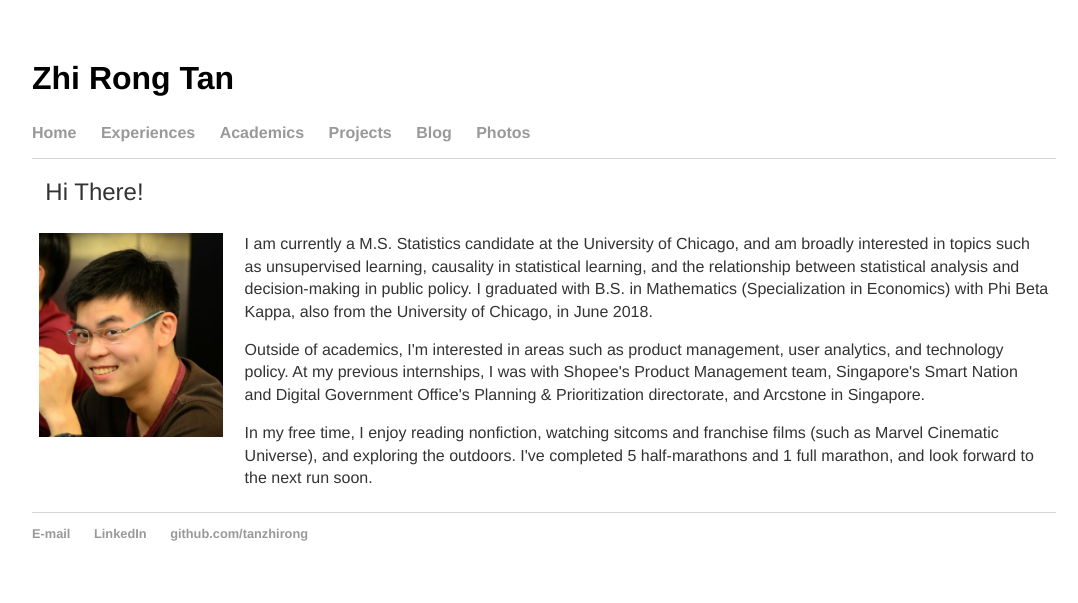
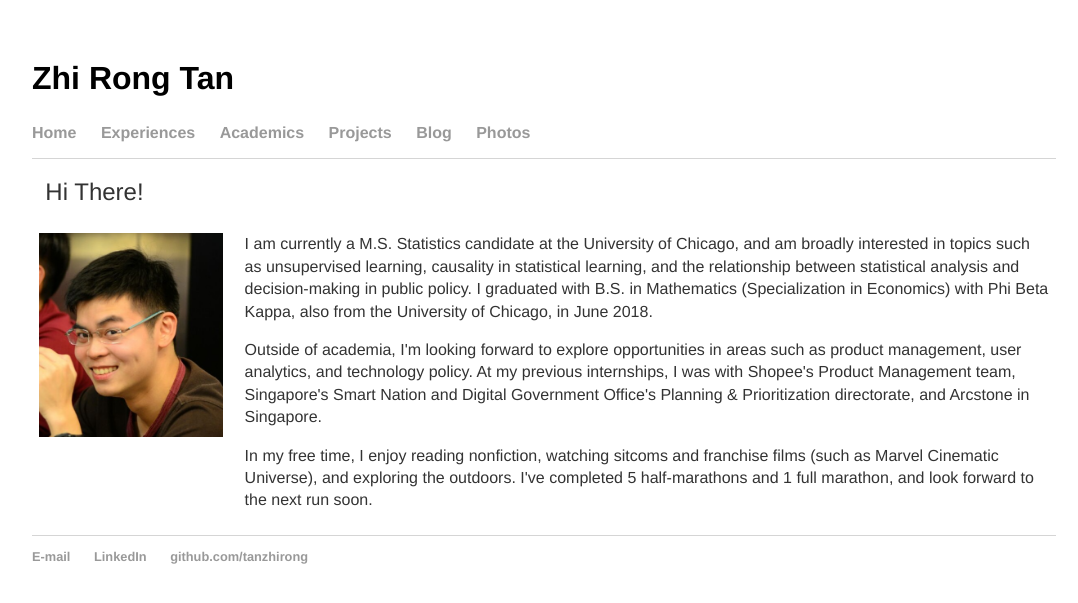
Before and after one commit to tanzhirong/tanzhirong.github.io, a Jekyll site: the page built from index.html, in a window 1280 px wide. Shown: the top 603 px of the page, without its empty margins (96-1174 px from the left). Built offline with Jekyll 4.4.1, drawn with Linux system fonts in a browser that asks for light colours.

Commit message:
Update index.html

```diff
--- a/index.html
+++ b/index.html
@@ -14,7 +14,7 @@
     <td>
       <div id="blurb">
 	<p>I am currently a M.S. Statistics candidate at the University of Chicago, and am broadly interested in topics such as unsupervised learning, causality in statistical learning, and the relationship between statistical analysis and decision-making in public policy. I graduated with B.S. in Mathematics (Specialization in Economics) with Phi Beta Kappa, also from the University of Chicago, in June 2018. </p>
-	<p>Outside of academics, I'm interested in areas such as product management, user analytics, and technology policy. At my previous internships, I was with Shopee's Product Management team, Singapore's Smart Nation and Digital Government Office's Planning & Prioritization directorate, and Arcstone in Singapore.</p>
+	<p>Outside of academia, I'm looking forward to explore opportunities in areas such as product management, user analytics, and technology policy. At my previous internships, I was with Shopee's Product Management team, Singapore's Smart Nation and Digital Government Office's Planning & Prioritization directorate, and Arcstone in Singapore.</p>
 	<p>In my free time, I enjoy reading nonfiction, watching sitcoms and franchise films (such as Marvel Cinematic Universe), and exploring the outdoors. I've completed 5 half-marathons and 1 full marathon, and look forward to the next run soon.</p>
       </div><!-- /.blurb -->
     </td>
```
